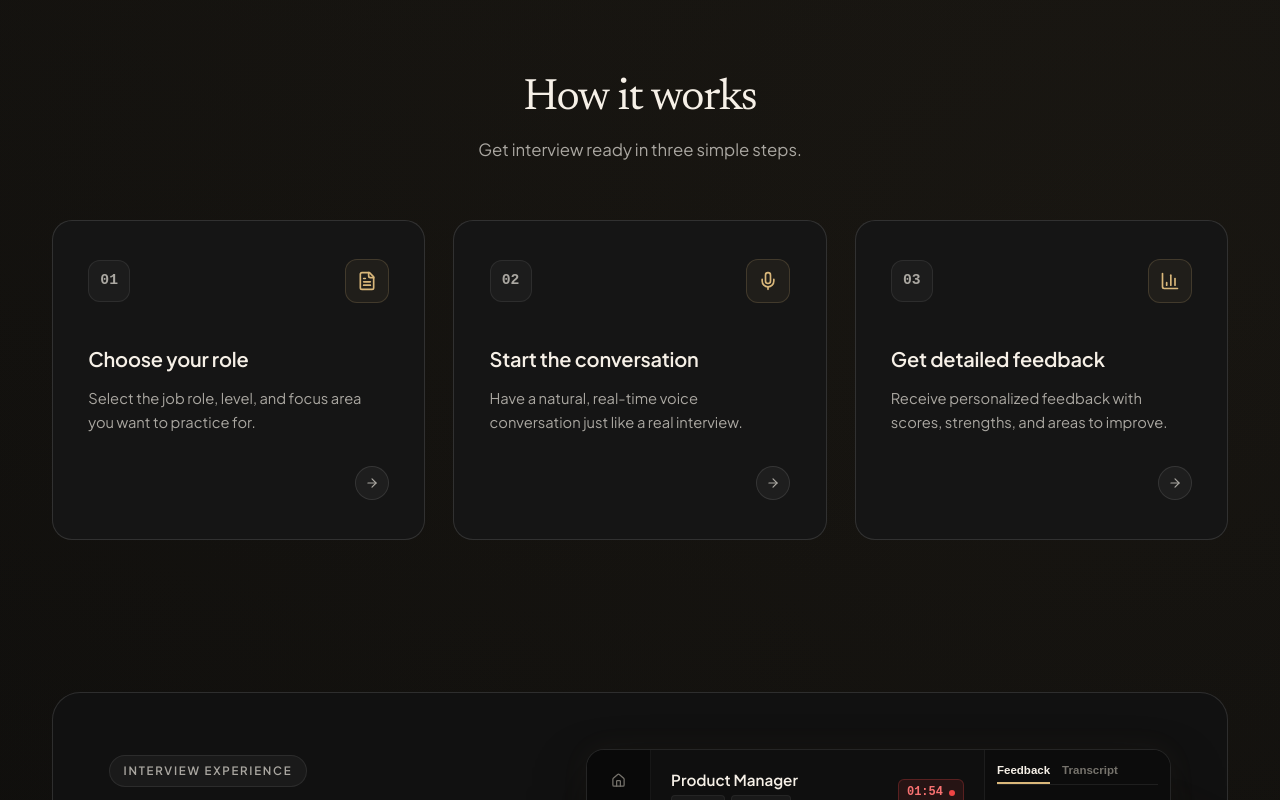
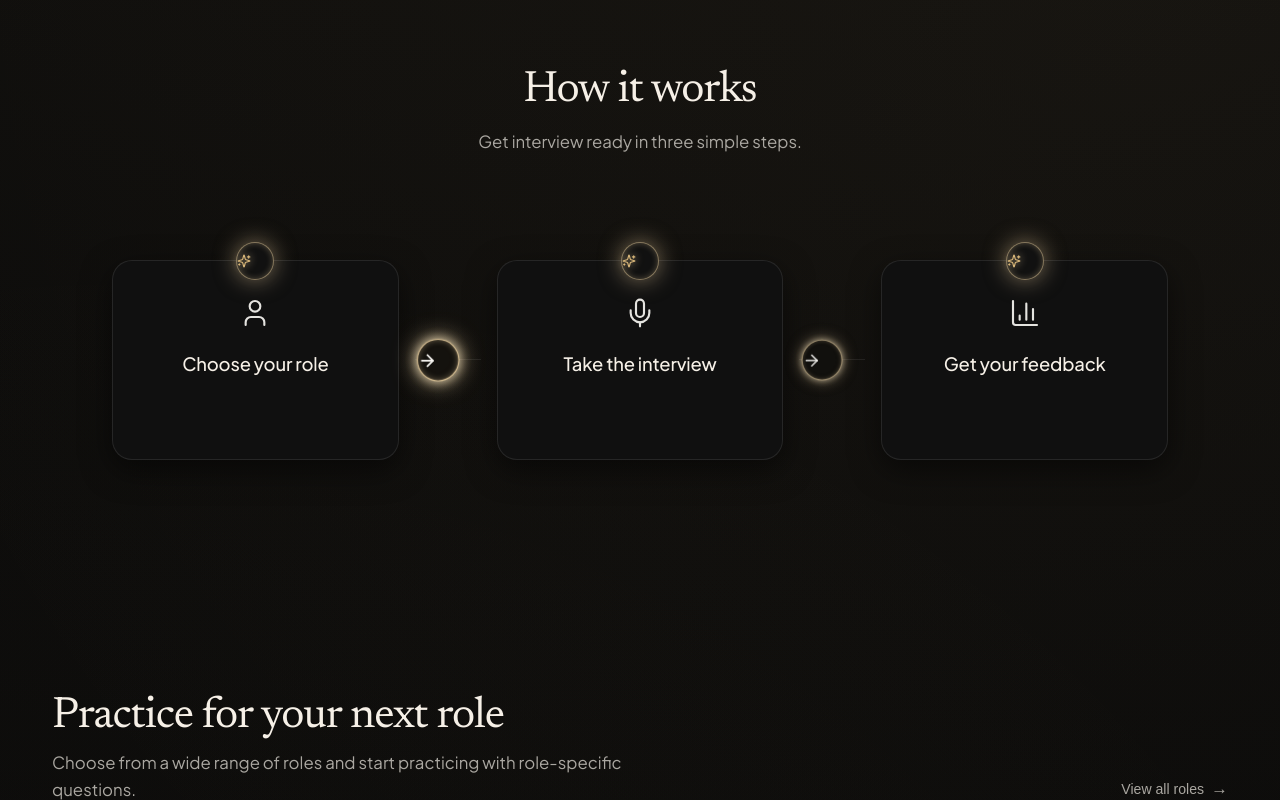
Before and after one commit to Mayank-Kumar13/Intervista, a React (Vite) app: page / in a window 1280 px wide. Shown: the part 1000-1800 px from the top of the page. Built offline with nearby package versions, Linux system fonts and the light colour scheme; a web font is replaced by a local one.

Commit message:
feat: clean up homepage sections and modernize How It Works with flowing glow arrows

```diff
--- a/src/App.jsx
+++ b/src/App.jsx
@@ -3,9 +3,7 @@ import Navbar from './components/Navbar';
 import Hero from './components/Hero';
 import CompanyLogos from './components/CompanyLogos';
 import HowItWorks from './components/HowItWorks';
-import InterviewShowcase from './components/InterviewShowcase';
 import RoleCards from './components/RoleCards';
-import PerformanceReport from './components/PerformanceReport';
 import ReviewsSection from './components/ReviewsSection';
 import CtaBanner from './components/CtaBanner';
 import Footer from './components/Footer';
@@ -20,12 +18,9 @@ import LegalModal from './components/LegalModal';
 import ContactModal from './components/ContactModal';
 
 export default function App() {
-  // View state: 'home' | 'dashboard'
   const [currentView, setCurrentView] = useState(() => {
     return window.location.hash === '#dashboard' ? 'dashboard' : 'home';
   });
-
-  // Modal states
   const [setupModalOpen, setSetupModalOpen] = useState(false);
   const [selectedRoleForSetup, setSelectedRoleForSetup] = useState('Software Engineer');
 
@@ -125,12 +120,6 @@ export default function App() {
     setReportModalOpen(true);
   };
 
-  const handleSelectStep = (action) => {
-    if (action === 'role') handleStartInterview('Software Engineer');
-    else if (action === 'demo') handleOpenDemo();
-    else if (action === 'report') handleViewSampleReport();
-  };
-
   const handleOpenLegal = (topic) => {
     setLegalTopic(topic);
     setLegalModalOpen(true);
@@ -171,19 +160,13 @@ export default function App() {
             {/* 3. Trusted Companies Strip (with brand colors on hover) */}
             <CompanyLogos />
 
-            {/* 4. How It Works */}
-            <HowItWorks onSelectStep={handleSelectStep} />
+            {/* 4. How It Works (Informational 3-Step Flow) */}
+            <HowItWorks />
 
-            {/* 5. Interview Experience Showcase (Dashboard Preview) */}
-            <InterviewShowcase onTryDemo={handleOpenDemo} />
-
-            {/* 6. Practice for Your Next Role */}
+            {/* 5. Practice for Your Next Role */}
             <RoleCards onSelectRole={handleStartInterview} />
 
-            {/* 7. Performance Report Section */}
-            <PerformanceReport onViewReport={() => handleViewSampleReport()} />
-
-            {/* 8. Student Feedback & Infinite Review Loop */}
+            {/* 7. Student Feedback & Infinite Review Loop */}
             <ReviewsSection />
 
             {/* 9. Final CTA Banner */}
--- a/src/components/Footer.jsx
+++ b/src/components/Footer.jsx
@@ -104,11 +104,10 @@ export default function Footer({ onOpenLegal, onSelectRole }) {
             </h4>
             <ul style={{ listStyle: 'none', display: 'flex', flexDirection: 'column', gap: '0.75rem' }}>
               {[
-                { name: 'Voice Mock Interviews', id: 'features' },
                 { name: 'Role Practice Library', id: 'roles' },
-                { name: 'Performance Analytics', id: 'analysis' },
                 { name: 'How It Works', id: 'how-it-works' },
                 { name: 'Company Question Bank', id: 'companies' },
+                { name: 'Student Reviews', id: 'reviews' },
               ].map((link, idx) => (
                 <li key={idx}>
                   <button
--- a/src/components/HowItWorks.jsx
+++ b/src/components/HowItWorks.jsx
@@ -1,182 +1,357 @@
 import React from 'react';
-import { FileText, Mic, BarChart3, ArrowRight } from 'lucide-react';
+import { User, Mic, BarChart3, ArrowRight, ArrowDown, Sparkles } from 'lucide-react';
 
-export default function HowItWorks({ onSelectStep }) {
+export default function HowItWorks() {
   const steps = [
     {
-      num: '01',
-      icon: FileText,
+      id: 'step-role',
+      icon: User,
       title: 'Choose your role',
-      desc: 'Select the job role, level, and focus area you want to practice for.',
-      action: 'role',
     },
     {
-      num: '02',
+      id: 'step-interview',
       icon: Mic,
-      title: 'Start the conversation',
-      desc: 'Have a natural, real-time voice conversation just like a real interview.',
-      action: 'demo',
+      title: 'Take the interview',
     },
     {
-      num: '03',
+      id: 'step-feedback',
       icon: BarChart3,
-      title: 'Get detailed feedback',
-      desc: 'Receive personalized feedback with scores, strengths, and areas to improve.',
-      action: 'report',
+      title: 'Get your feedback',
     },
   ];
 
   return (
-    <section id="how-it-works" className="section-wrapper">
-      <div className="container">
+    <section id="how-it-works" className="section-wrapper" style={{ padding: '6rem 0' }}>
+      <div className="container" style={{ maxWidth: '1120px' }}>
         {/* Section Header */}
-        <div className="section-header">
+        <div className="section-header" style={{ marginBottom: '4.5rem' }}>
           <h2 className="section-title">How it works</h2>
           <p className="section-subtitle">
             Get interview ready in three simple steps.
           </p>
         </div>
 
-        {/* 3 Step Cards Grid */}
-        <div
-          style={{
-            display: 'grid',
-            gridTemplateColumns: 'repeat(3, 1fr)',
-            gap: '1.75rem',
-          }}
-          className="steps-grid"
-        >
+        {/* 3 Step Flowchart Cards Row */}
+        <div className="flow-cards-container">
           {steps.map((step, idx) => {
             const Icon = step.icon;
+
             return (
-              <div
-                key={idx}
-                className="glass-card step-card"
-                onClick={() => onSelectStep && onSelectStep(step.action)}
-                style={{
-                  padding: '2.4rem 2.2rem',
-                  display: 'flex',
-                  flexDirection: 'column',
-                  cursor: 'pointer',
-                  position: 'relative',
-                  minHeight: '260px',
-                }}
-              >
-                {/* Card Top Row: Number indicator & Icon */}
-                <div
-                  style={{
-                    display: 'flex',
-                    alignItems: 'center',
-                    justifyContent: 'space-between',
-                    marginBottom: '2.5rem',
-                  }}
-                >
-                  {/* Number pill */}
-                  <span
-                    style={{
-                      display: 'inline-flex',
-                      alignItems: 'center',
-                      justifyContent: 'center',
-                      width: '42px',
-                      height: '42px',
-                      borderRadius: '12px',
-                      backgroundColor: 'rgba(255, 255, 255, 0.03)',
-                      border: '1px solid rgba(255, 255, 255, 0.08)',
-                      color: 'var(--text-secondary)',
-                      fontSize: '0.92rem',
-                      fontFamily: 'monospace',
-                      fontWeight: 600,
-                    }}
-                  >
-                    {step.num}
-                  </span>
+              <React.Fragment key={step.id}>
+                {/* Step Card */}
+                <div className="flow-card">
+                  {/* Top Glowing Node Circle (Halo effect, NO numbers as requested) */}
+                  <div className="flow-top-node" aria-hidden="true">
+                    <Sparkles size={14} className="node-sparkle" />
+                  </div>
 
-                  {/* Icon Container */}
-                  <div
-                    style={{
-                      width: '44px',
-                      height: '44px',
-                      borderRadius: '12px',
-                      backgroundColor: 'rgba(217, 183, 122, 0.06)',
-                      border: '1px solid rgba(217, 183, 122, 0.18)',
-                      display: 'flex',
-                      alignItems: 'center',
-                      justifyContent: 'center',
-                      color: 'var(--accent-gold)',
-                    }}
-                  >
-                    <Icon size={20} />
+                  {/* Card Icon */}
+                  <div className="flow-icon-wrap">
+                    <Icon size={32} strokeWidth={1.6} />
                   </div>
+
+                  {/* Card Title */}
+                  <h3 className="flow-title">
+                    {step.title}
+                  </h3>
                 </div>
 
-                {/* Card Content */}
-                <h3
-                  style={{
-                    fontFamily: 'var(--font-sans)',
-                    fontSize: '1.25rem',
-                    fontWeight: 600,
-                    color: 'var(--text-primary)',
-                    marginBottom: '0.75rem',
-                    letterSpacing: '-0.01em',
-                  }}
-                >
-                  {step.title}
-                </h3>
+                {/* Connecting Arrow between cards (with sequential flowing glow) */}
+                {idx < steps.length - 1 && (
+                  <div className={`flow-connector-wrap flow-arrow-${idx + 1}`} aria-hidden="true">
+                    {/* Glowing conduit line */}
+                    <div className="flow-line-track">
+                      <div className={`flow-beam flow-beam-${idx + 1}`} />
+                    </div>
 
-                <p
-                  style={{
-                    color: 'var(--text-secondary)',
-                    fontSize: '0.92rem',
-                    lineHeight: 1.6,
-                    marginBottom: '2rem',
-                  }}
-                >
-                  {step.desc}
-                </p>
-
-                {/* Circular arrow affordance */}
-                <div
-                  style={{
-                    marginTop: 'auto',
-                    display: 'flex',
-                    justifyContent: 'flex-end',
-                  }}
-                >
-                  <div
-                    className="step-arrow-btn"
-                    style={{
-                      width: '34px',
-                      height: '34px',
-                      borderRadius: '50%',
-                      backgroundColor: 'rgba(255, 255, 255, 0.04)',
-                      border: '1px solid rgba(255, 255, 255, 0.1)',
-                      display: 'flex',
-                      alignItems: 'center',
-                      justifyContent: 'center',
-                      color: 'var(--text-secondary)',
-                      transition: 'all 0.25s ease',
-                    }}
-                  >
-                    <ArrowRight size={14} />
+                    {/* Circular Glowing Arrow Badge */}
+                    <div className={`flow-arrow-circle flow-pulse-${idx + 1}`}>
+                      <ArrowRight size={17} strokeWidth={2.2} className="desktop-arrow-icon" />
+                      <ArrowDown size={17} strokeWidth={2.2} className="mobile-arrow-icon" />
+                    </div>
                   </div>
-                </div>
-              </div>
+                )}
+              </React.Fragment>
             );
           })}
         </div>
       </div>
 
+      {/* Scoped CSS for Clean Luxury Flowchart & Flowing Glow */}
       <style>{`
-        .step-card:hover .step-arrow-btn {
-          background-color: var(--accent-gold);
-          color: #090909;
-          border-color: var(--accent-gold);
-          transform: translateX(3px);
+        .flow-cards-container {
+          display: flex;
+          align-items: center;
+          justifyContent: space-between;
+          position: relative;
+          gap: 1.25rem;
+          padding: 2rem 0;
         }
-        @media (max-width: 992px) {
-          .steps-grid {
-            grid-template-columns: 1fr !important;
-            gap: 1.5rem !important;
+
+        /* Clean, uncluttered dark card matching reference */
+        .flow-card {
+          flex: 1;
+          min-width: 0;
+          height: 200px;
+          background-color: #101010;
+          border: 1px solid rgba(255, 255, 255, 0.09);
+          border-radius: 20px;
+          position: relative;
+          display: flex;
+          flex-direction: column;
+          align-items: center;
+          justifyContent: center;
+          padding: 2.25rem 1.5rem 1.75rem 1.5rem;
+          cursor: default;
+          user-select: none;
+          box-shadow: 0 10px 30px rgba(0, 0, 0, 0.5);
+          transition: border-color 0.3s ease, transform 0.3s ease, box-shadow 0.3s ease;
+        }
+
+        .flow-card:hover {
+          border-color: rgba(226, 201, 154, 0.28);
+          transform: translateY(-2px);
+          box-shadow: 0 14px 36px rgba(0, 0, 0, 0.65), 0 0 20px rgba(226, 201, 154, 0.06);
+        }
+
+        /* Top Glowing Circle (Matching reference halo, no numbers) */
+        .flow-top-node {
+          position: absolute;
+          top: 0;
+          left: 50%;
+          transform: translate(-50%, -50%);
+          width: 38px;
+          height: 38px;
+          border-radius: 50%;
+          background-color: #111111;
+          border: 1px solid rgba(226, 201, 154, 0.4);
+          display: flex;
+          align-items: center;
+          justifyContent: center;
+          box-shadow: 0 0 20px rgba(226, 201, 154, 0.4), inset 0 0 6px rgba(226, 201, 154, 0.2);
+          animation: nodeHalo 3.6s ease-in-out infinite;
+          z-index: 5;
+        }
+
+        .node-sparkle {
+          color: var(--accent-gold);
+          filter: drop-shadow(0 0 4px rgba(226, 201, 154, 0.8));
+        }
+
+        @keyframes nodeHalo {
+          0%, 100% {
+            box-shadow: 0 0 16px rgba(226, 201, 154, 0.35), inset 0 0 4px rgba(226, 201, 154, 0.2);
+            border-color: rgba(226, 201, 154, 0.35);
+          }
+          50% {
+            box-shadow: 0 0 26px rgba(226, 201, 154, 0.65), inset 0 0 8px rgba(226, 201, 154, 0.4);
+            border-color: rgba(226, 201, 154, 0.7);
+          }
+        }
+
+        /* Minimal Centered Icon */
+        .flow-icon-wrap {
+          display: flex;
+          align-items: center;
+          justifyContent: center;
+          color: #FDFBF7;
+          margin-bottom: 1.25rem;
+          opacity: 0.9;
+          transition: transform 0.3s ease, color 0.3s ease;
+        }
+
+        .flow-card:hover .flow-icon-wrap {
+          color: var(--accent-gold);
+          transform: scale(1.06);
+        }
+
+        /* Clean Label */
+        .flow-title {
+          font-family: var(--font-sans);
+          font-size: 1.15rem;
+          font-weight: 500;
+          color: var(--text-primary);
+          margin: 0;
+          text-align: center;
+          letter-spacing: -0.01em;
+          white-space: nowrap;
+        }
+
+        /* =======================================================
+           CONNECTING ARROWS & FLOWING GLOW ANIMATION
+           ======================================================= */
+        .flow-connector-wrap {
+          display: flex;
+          align-items: center;
+          justifyContent: center;
+          position: relative;
+          width: 58px;
+          flex-shrink: 0;
+          z-index: 2;
+        }
+
+        .flow-line-track {
+          position: absolute;
+          left: -4px;
+          right: -4px;
+          height: 1px;
+          background: rgba(255, 255, 255, 0.08);
+          overflow: hidden;
+          z-index: 1;
+        }
+
+        /* Luminous beam traveling along the conduit */
+        .flow-beam {
+          position: absolute;
+          top: 0;
+          height: 100%;
+          width: 24px;
+          background: linear-gradient(90deg, transparent, rgba(226, 201, 154, 0.9), transparent);
+          box-shadow: 0 0 8px rgba(226, 201, 154, 0.8);
+        }
+
+        .flow-beam-1 {
+          animation: beamTravel1 2.8s cubic-bezier(0.4, 0, 0.6, 1) infinite;
+        }
+
+        .flow-beam-2 {
+          animation: beamTravel2 2.8s cubic-bezier(0.4, 0, 0.6, 1) infinite;
+        }
+
+        @keyframes beamTravel1 {
+          0% {
+            left: -30%;
+            opacity: 0;
+          }
+          15% {
+            opacity: 1;
+          }
+          45% {
+            left: 110%;
+            opacity: 0;
+          }
+          100% {
+            left: 110%;
+            opacity: 0;
+          }
+        }
+
+        @keyframes beamTravel2 {
+          0%, 45% {
+            left: -30%;
+            opacity: 0;
+          }
+          50% {
+            opacity: 1;
+          }
+          85% {
+            left: 110%;
+            opacity: 0;
+          }
+          100% {
+            left: 110%;
+            opacity: 0;
+          }
+        }
+
+        /* Circular Arrow Badge with sequential glowing pulse */
+        .flow-arrow-circle {
+          width: 38px;
+          height: 38px;
+          border-radius: 50%;
+          background-color: #0c0c0c;
+          border: 1px solid rgba(255, 255, 255, 0.12);
+          display: flex;
+          align-items: center;
+          justifyContent: center;
+          color: rgba(255, 255, 255, 0.4);
+          position: relative;
+          z-index: 2;
+          transition: all 0.3s ease;
+        }
+
+        /* Flowing Glow: Arrow 1 lights up first, then Arrow 2 */
+        .flow-pulse-1 {
+          animation: glowFlow1 2.8s cubic-bezier(0.4, 0, 0.2, 1) infinite;
+        }
+
+        .flow-pulse-2 {
+          animation: glowFlow2 2.8s cubic-bezier(0.4, 0, 0.2, 1) infinite;
+        }
+
+        @keyframes glowFlow1 {
+          0%, 100% {
+            box-shadow: 0 0 0px rgba(226, 201, 154, 0);
+            border-color: rgba(255, 255, 255, 0.1);
+            color: rgba(255, 255, 255, 0.4);
+            transform: scale(1);
+          }
+          18%, 42% {
+            box-shadow: 0 0 22px rgba(226, 201, 154, 0.8), 0 0 10px rgba(245, 231, 200, 0.9), inset 0 0 6px rgba(226, 201, 154, 0.4);
+            border-color: rgba(226, 201, 154, 0.95);
+            color: #FDFBF7;
+            background-color: #14120e;
+            transform: scale(1.12);
+          }
+        }
+
+        @keyframes glowFlow2 {
+          0%, 100% {
+            box-shadow: 0 0 0px rgba(226, 201, 154, 0);
+            border-color: rgba(255, 255, 255, 0.1);
+            color: rgba(255, 255, 255, 0.4);
+            transform: scale(1);
+          }
+          52%, 78% {
+            box-shadow: 0 0 22px rgba(226, 201, 154, 0.8), 0 0 10px rgba(245, 231, 200, 0.9), inset 0 0 6px rgba(226, 201, 154, 0.4);
+            border-color: rgba(226, 201, 154, 0.95);
+            color: #FDFBF7;
+            background-color: #14120e;
+            transform: scale(1.12);
+          }
+        }
+
+        .desktop-arrow-icon {
+          display: block;
+        }
+        .mobile-arrow-icon {
+          display: none;
+        }
+
+        /* Mobile / Tablet Responsive Behavior */
+        @media (max-width: 868px) {
+          .flow-cards-container {
+            flex-direction: column;
+            gap: 2rem;
+            padding: 1.5rem 0;
+          }
+          .flow-card {
+            width: 100%;
+            height: 180px;
+          }
+          .flow-connector-wrap {
+            width: auto;
+            height: 48px;
+            margin: -0.5rem 0;
+          }
+          .flow-line-track {
+            left: 50%;
+            top: 0;
+            bottom: 0;
+            width: 1px;
+            height: 100%;
+            transform: translateX(-50%);
+          }
+          .flow-beam {
+            width: 100%;
+            height: 24px;
+            background: linear-gradient(180deg, transparent, rgba(226, 201, 154, 0.9), transparent);
+          }
+          .desktop-arrow-icon {
+            display: none;
+          }
+          .mobile-arrow-icon {
+            display: block;
           }
         }
       `}</style>
```
Also changed, not shown: 1 other file (tests, documents, lock files or other folders).
